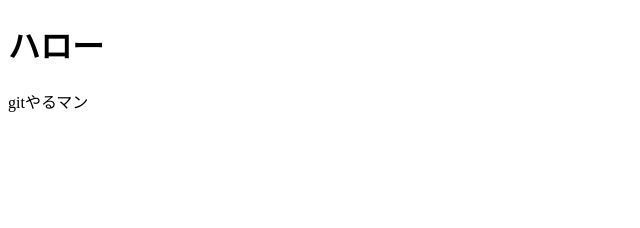
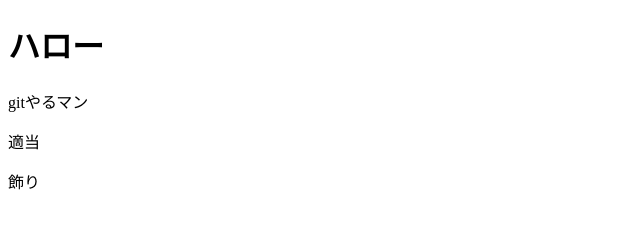
Before and after one commit to kurunsu/git-first, a plain HTML site: page index.html in a window 1280 px wide. Shown: the whole page, without its empty margins (0-640 px from the left). Drawn offline with Linux system fonts and the light colour scheme.

Commit message:
htmlとcssを更新

```diff
--- a/index.html
+++ b/index.html
@@ -9,5 +9,7 @@
 <body>
     <h1>ハロー</h1>
     <p>gitやるマン</p>
+    <p>適当</p>
+    <div>飾り</div>
 </body>
 </html>
--- a/style.css
+++ b/style.css
@@ -0,0 +1,3 @@
+p {
+    background-color: #fff;
+}
```
